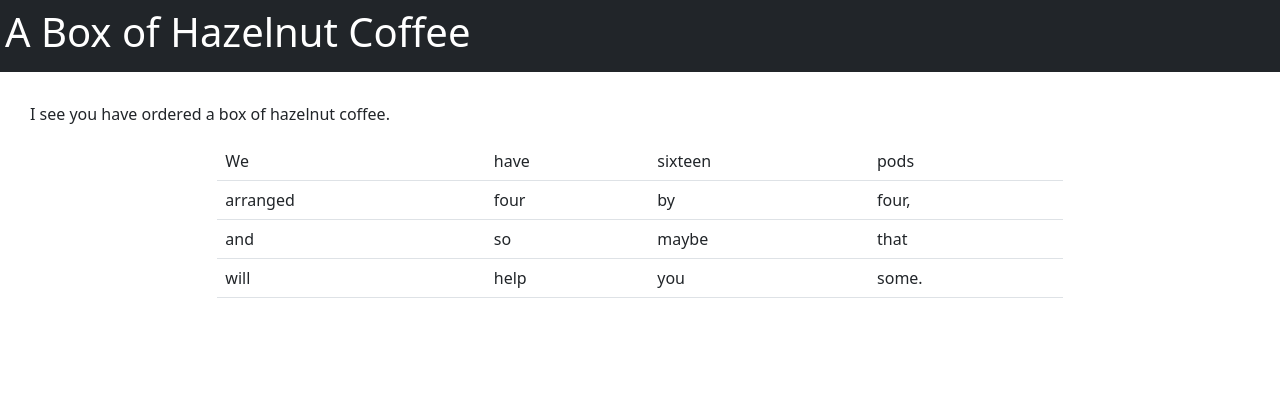
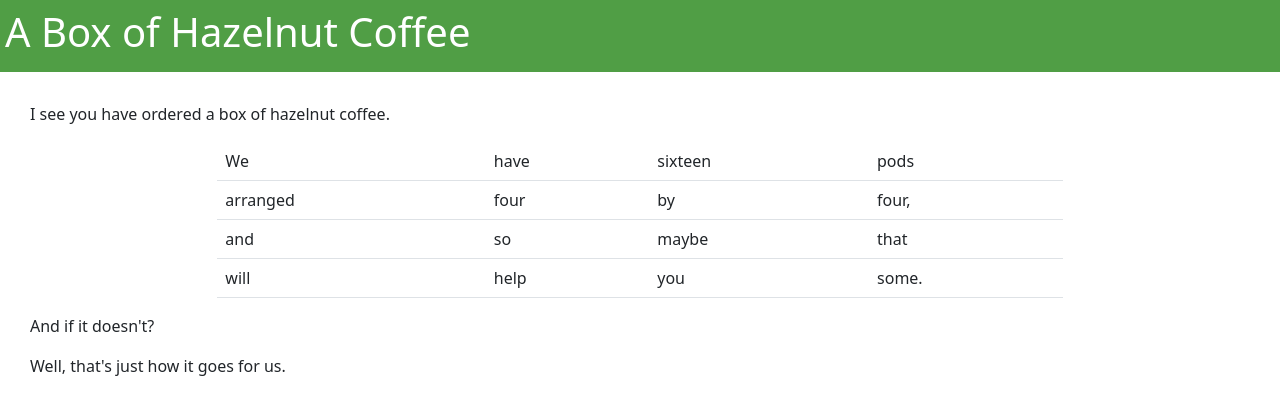
Before and after one commit to vasquez-a/a-box-of-hazelnut-coffee, a plain HTML site: page index.html in a window 1280 px wide. Drawn offline with nearby package versions, Linux system fonts and the light colour scheme.

Commit message:
Update index.html
wheeeeeeee

```diff
--- a/index.html
+++ b/index.html
@@ -12,7 +12,7 @@
 		<link rel="stylesheet" href="coffeePot-hexed.css"> -->
 	</head>
     <body>
-      <nav class="navbar navbar-dark bg-dark">
+      <nav class="navbar" style="background-color: #509e45";>
         <h1 style="margin-left:5px; color:white">A Box of Hazelnut Coffee</h1>
       </nav>
       <p style="margin-left:30px; margin-top:30px;">I see you have ordered a box of hazelnut coffee.</p>
@@ -48,5 +48,7 @@
           </table>
         </div>
       </div>
+      <p style="margin-left:30px;">And if it doesn't?</p>
+      <p style="margin-left:30px;">Well, that's just how it goes for us.</p>
     </body>
 </html>
```
